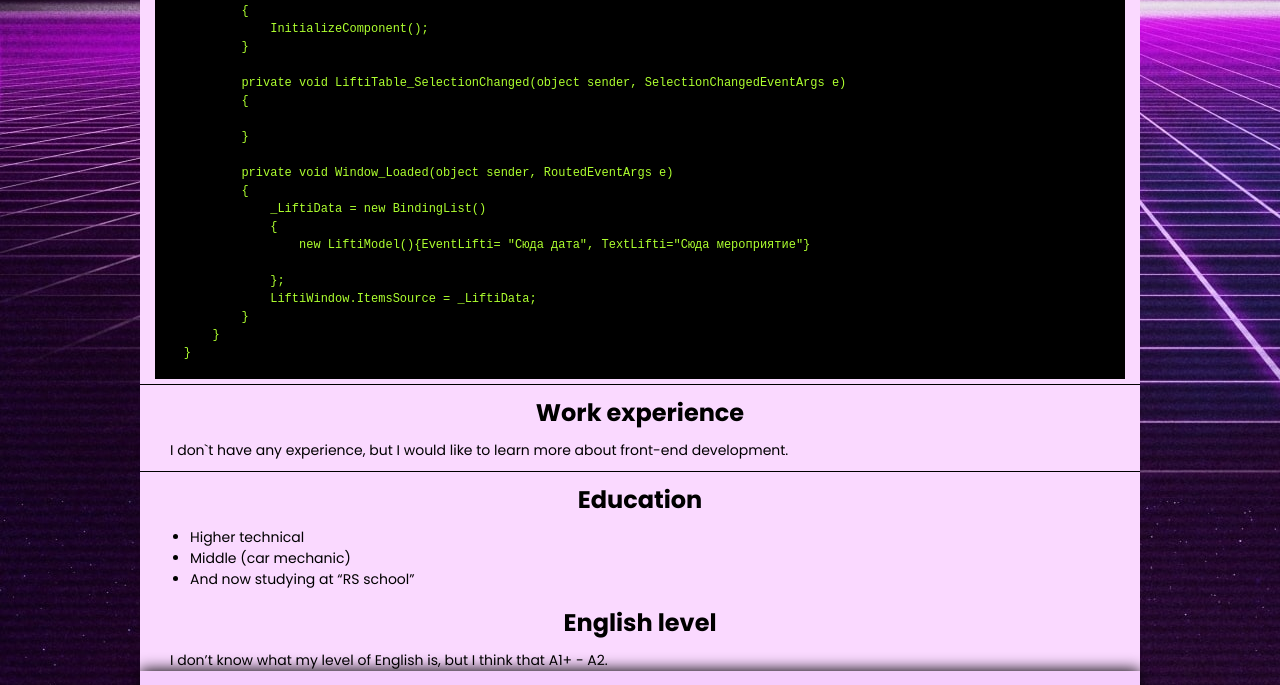
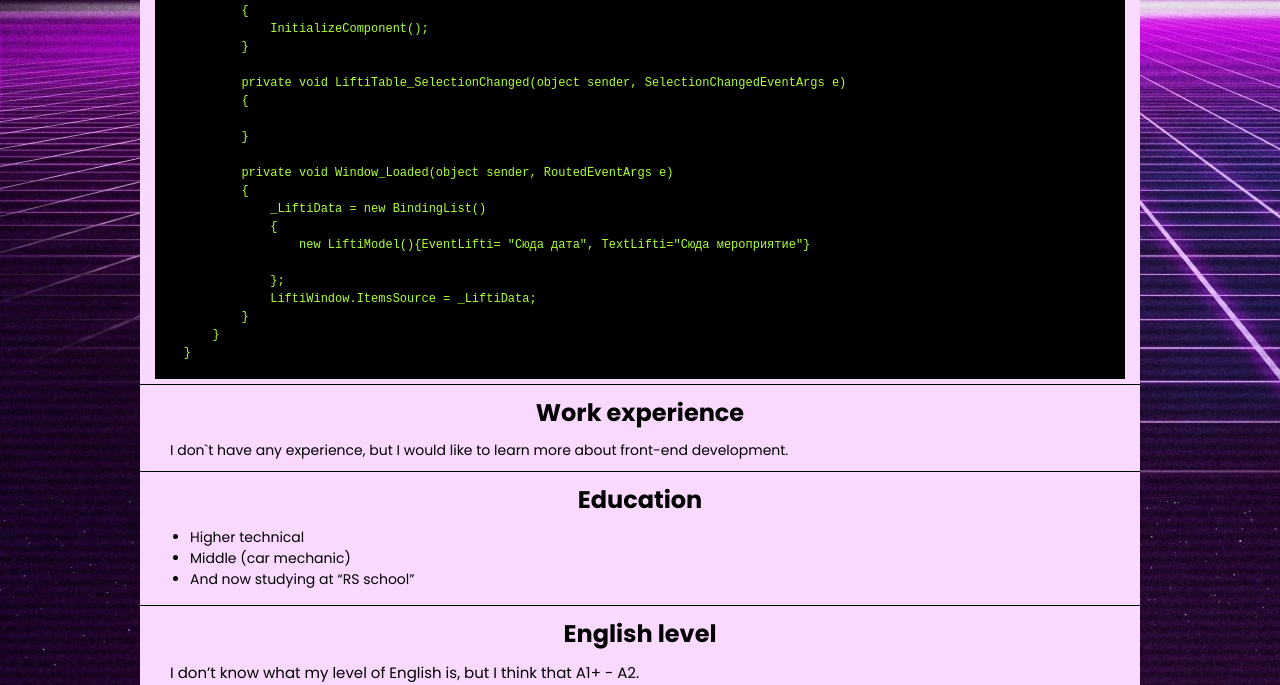
Before and after one commit to KunRalf/rsschool-cv, a plain HTML site: page index.html in a window 1280 px wide. Shown: the part 582-1267 px from the top of the page. Drawn offline with Linux system fonts and the light colour scheme.

Commit message:
feat: add style for english lvl

```diff
--- a/css/style.css
+++ b/css/style.css
@@ -153,6 +153,16 @@ pre {
   padding-left: 50px;
 }
 
+/* Enlish level*/
+.english-level {
+  border-top: 1px solid black;
+  padding: 10px 0 20px 0;
+}
+
+.english-level p {
+  font-size: 1.5rem;
+}
+
 /* FOOTER*/
 .footer__wrapper {
   border-radius: 0 0 15px 15px;
```
